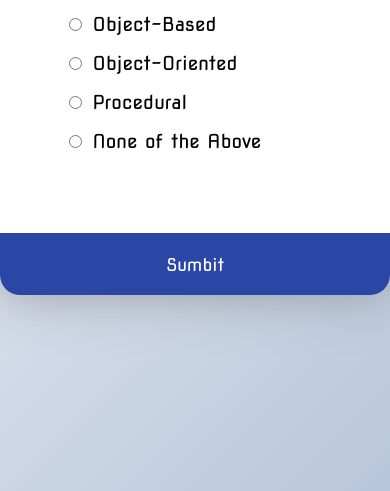
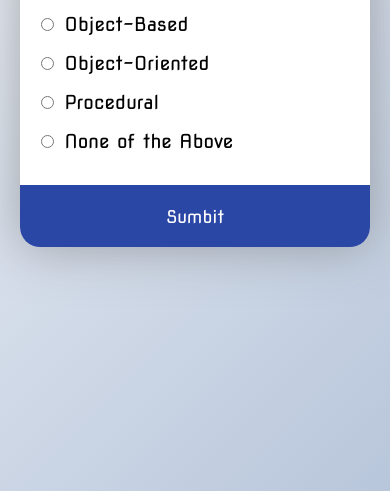
Before and after one commit to dymacode/project1, a plain HTML site: page index.html in a window 390 px wide. Shown: the part 353-844 px from the top of the page. Drawn offline with Linux system fonts and the light colour scheme.

Commit message:
added margin to quiz-container

```diff
--- a/style.css
+++ b/style.css
@@ -68,3 +68,12 @@ button:focus {
   background-color: #526bbd;
   outline: none;
 }
+
+@media (max-width: 450px) {
+  .quiz-container {
+    margin: 0 20px;
+  }
+  .quiz-header {
+    padding: 1rem;
+  }
+}
```
